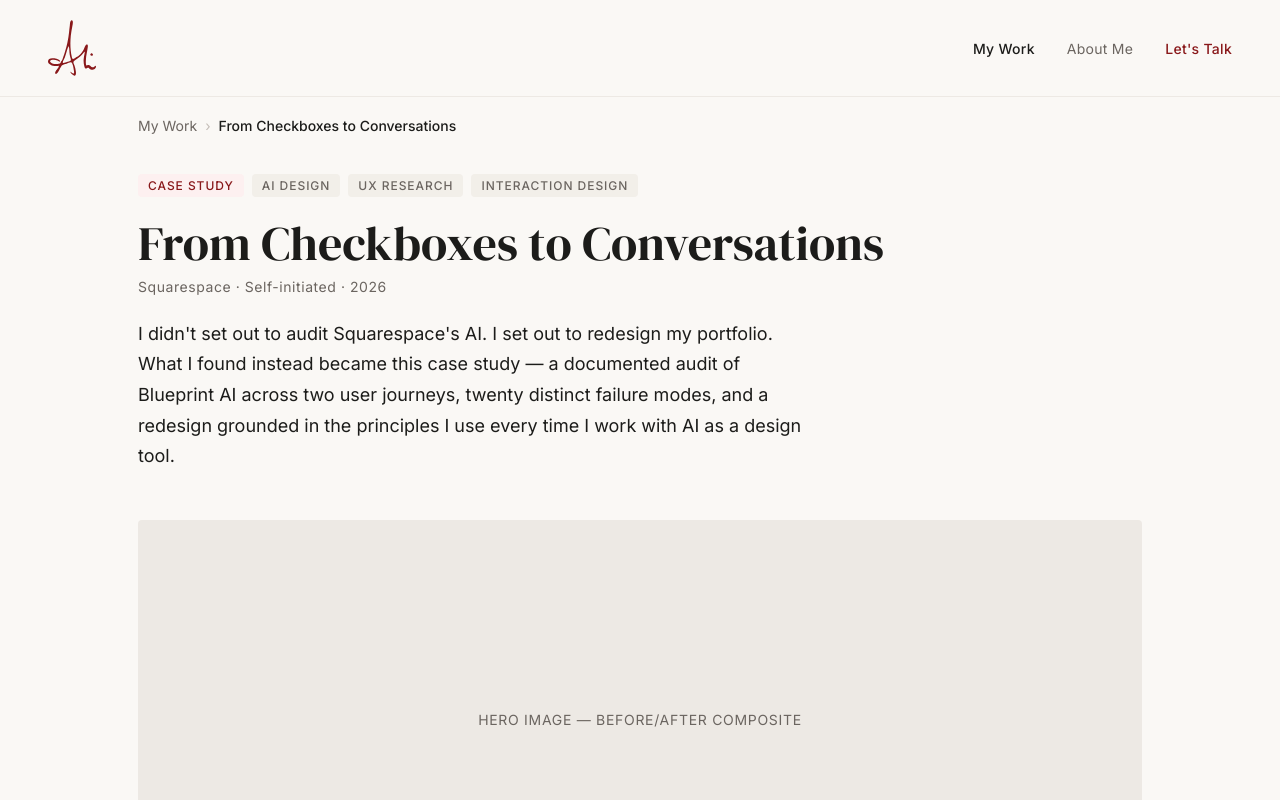
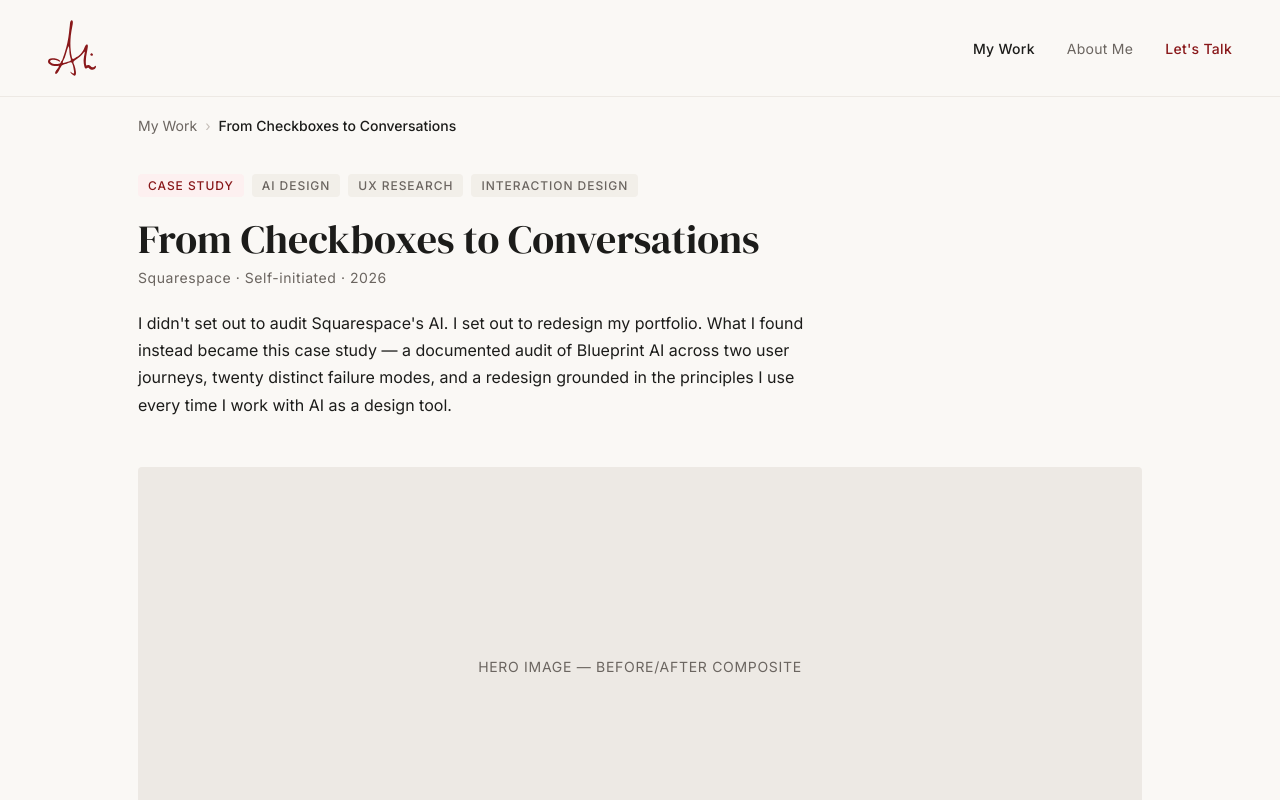
Before and after one commit to alikhandesign/alikhandesign.com, a Next.js app: page /work/squarespace-redesign in a window 1280 px wide. Shown: the top 800 px of the page. Built offline with nearby package versions, Linux system fonts and the light colour scheme.

Commit message:
Typography: fix font scale across site -- nav/buttons to --text-sm, heading hierarchy, case study layout

```diff
--- a/app/work/squarespace-redesign/page.tsx
+++ b/app/work/squarespace-redesign/page.tsx
@@ -21,7 +21,7 @@ const INSIDE = [
 function Callout({ children }: { children: React.ReactNode }) {
   return (
     <div style={{ borderLeft: '3px solid var(--color-accent)', padding: '1.25rem 1.5rem', margin: '2rem 0', background: 'var(--color-surface)', borderRadius: '0 4px 4px 0' }}>
-      <p className="font-serif" style={{ fontSize: '1.25rem', color: 'var(--color-text)', lineHeight: 1.5, fontStyle: 'italic' }}>{children}</p>
+      <p className="font-serif" style={{ fontSize: 'var(--text-xl)', color: 'var(--color-text)', lineHeight: 1.5, fontStyle: 'italic' }}>{children}</p>
     </div>
   )
 }
@@ -30,14 +30,14 @@ function SectionIntro({ label, heading }: { label: string; heading: string }) {
   return (
     <>
       <p className="section-label">{label}</p>
-      <h2 className="font-serif" style={{ fontSize: '1.75rem', fontWeight: 400, lineHeight: 1.2, marginBottom: '1.25rem' }}>{heading}</h2>
+      <h2 className="font-serif" style={{ fontSize: 'var(--text-base)', fontWeight: 400, lineHeight: 1.2, marginBottom: '1.25rem' }}>{heading}</h2>
     </>
   )
 }
 
 function Body({ children, mb = true }: { children: React.ReactNode; mb?: boolean }) {
   return (
-    <p style={{ fontSize: 'var(--text-md)', color: 'var(--color-text-mid)', lineHeight: 1.85, marginBottom: mb ? '1.25rem' : 0 }}>{children}</p>
+    <p style={{ fontSize: 'var(--text-sm)', color: 'var(--color-text-mid)', lineHeight: 1.85, marginBottom: mb ? '1.25rem' : 0 }}>{children}</p>
   )
 }
 
@@ -244,9 +244,9 @@ export default function SquarespaceRedesignPage() {
             <span className="tag">UX Research</span>
             <span className="tag">Interaction Design</span>
           </div>
-          <h1 className="font-serif" style={{ fontSize: '3rem', fontWeight: 400, lineHeight: 1.1, marginBottom: '0.5rem' }}>From Checkboxes to Conversations</h1>
+          <h1 className="font-serif" style={{ fontSize: 'var(--text-4xl)', fontWeight: 400, lineHeight: 1.1, marginBottom: '0.5rem' }}>From Checkboxes to Conversations</h1>
           <p style={{ fontSize: 'var(--text-sm)', color: 'var(--color-text-muted)', letterSpacing: '0.04em', marginBottom: '1.5rem' }}>Squarespace · Self-initiated · 2026</p>
-          <p style={{ fontSize: 'var(--text-lg)', color: 'var(--color-text)', lineHeight: 1.7, maxWidth: 680 }}>I didn't set out to audit Squarespace's AI. I set out to redesign my portfolio. What I found instead became this case study — a documented audit of Blueprint AI across two user journeys, twenty distinct failure modes, and a redesign grounded in the principles I use every time I work with AI as a design tool.</p>
+          <p style={{ fontSize: 'var(--text-base)', color: 'var(--color-text)', lineHeight: 1.7, maxWidth: 680 }}>I didn't set out to audit Squarespace's AI. I set out to redesign my portfolio. What I found instead became this case study — a documented audit of Blueprint AI across two user journeys, twenty distinct failure modes, and a redesign grounded in the principles I use every time I work with AI as a design tool.</p>
         </header>
       </div>
 
@@ -293,7 +293,7 @@ export default function SquarespaceRedesignPage() {
       <div style={{ maxWidth: 'var(--max-w)', margin: '0 auto', padding: '2.5rem 3rem', display: 'flex', justifyContent: 'space-between', alignItems: 'center', flexWrap: 'wrap' as const, gap: '1rem' }}>
         <div>
           <p style={{ fontSize: 'var(--text-xs)', letterSpacing: '0.12em', textTransform: 'uppercase' as const, color: 'var(--color-text-muted)', fontWeight: 500, marginBottom: '0.35rem' }}>Next Case Study</p>
-          <p className="font-serif" style={{ fontSize: '1.25rem', fontWeight: 400 }}>The Portfolio Is the Product</p>
+          <p className="font-serif" style={{ fontSize: 'var(--text-xl)', fontWeight: 400 }}>The Portfolio Is the Product</p>
         </div>
         <Link href="/work/the-portfolio" style={{ fontSize: 'var(--text-sm)', color: 'var(--color-accent)', fontWeight: 500, textDecoration: 'none' }}>View project →</Link>
       </div>
```
